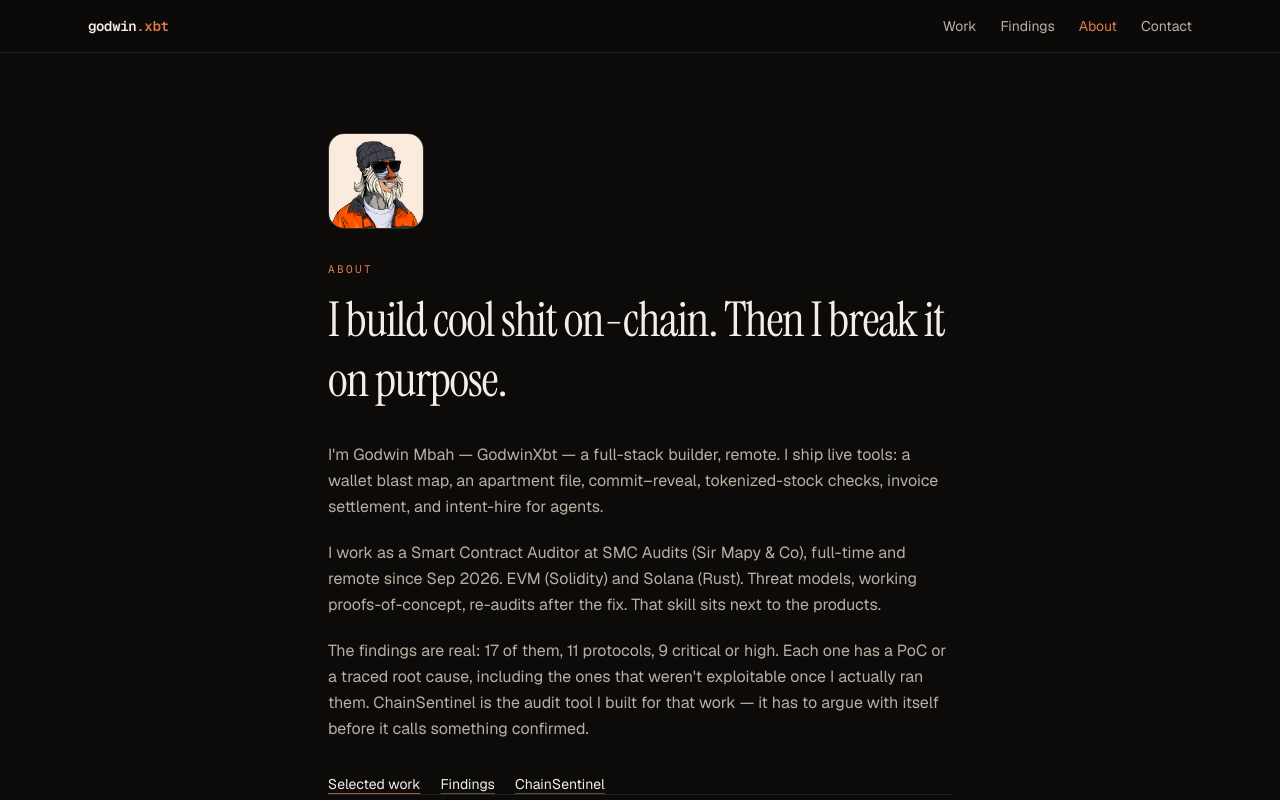
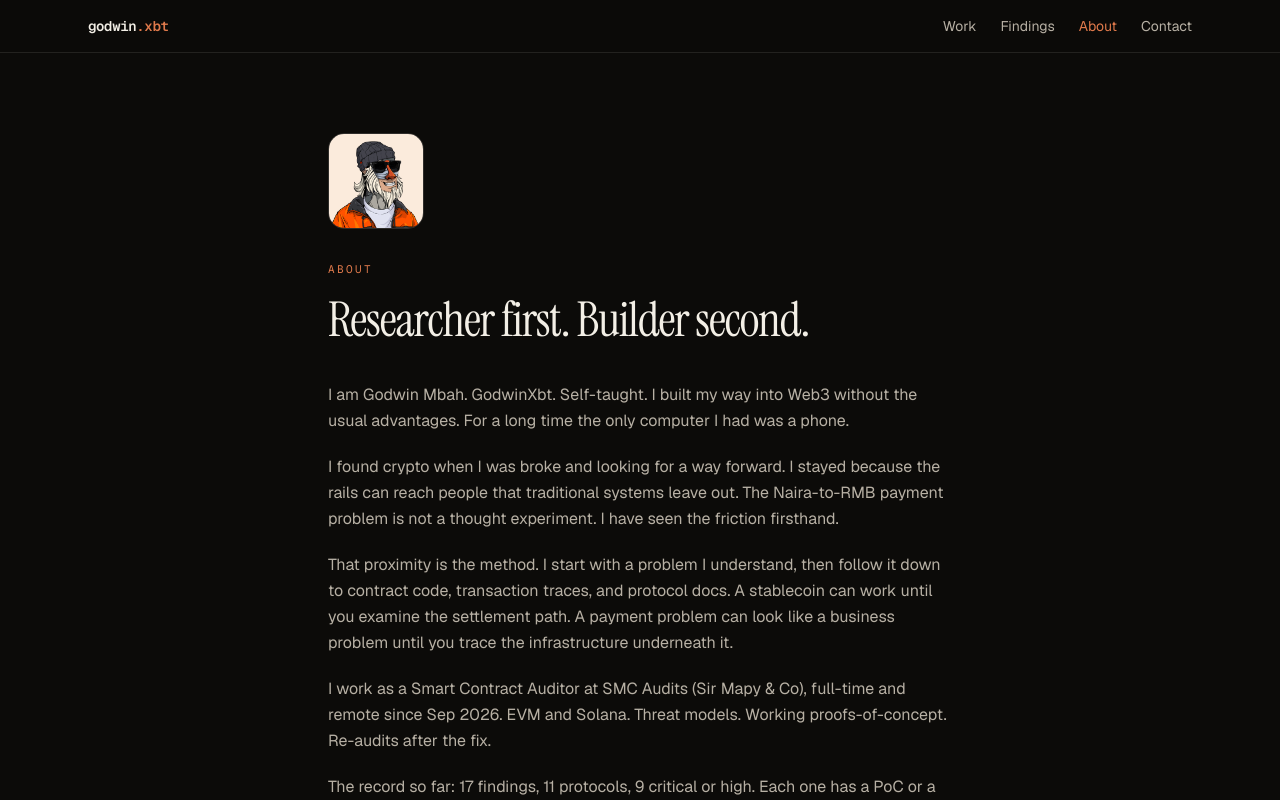
Before and after one commit to Godwin-web3/portfolio, a Next.js app: page /about in a window 1280 px wide. Shown: the top 800 px of the page. Built offline with nearby package versions, Linux system fonts and the light colour scheme.

Commit message:
Rewrite About without ChainSentinel

```diff
--- a/app/about/page.tsx
+++ b/app/about/page.tsx
@@ -7,7 +7,7 @@ import { stats } from "../lib/findings";
 export const metadata: Metadata = {
   title: "About",
   description:
-    "Godwin Mbah is a full-stack builder who ships live on-chain products and audits smart contracts at SMC Audits.",
+    "Godwin Mbah studies protocols, settlement paths, and the accounting that dashboards hide. Researcher first. Builder second.",
 };
 
 export default function AboutPage() {
@@ -22,26 +22,38 @@ export default function AboutPage() {
       />
       <p className="mt-8 font-mono text-[11px] uppercase tracking-[0.22em] text-copper">About</p>
       <h1 className="mt-3 font-serif text-4xl leading-tight tracking-tight text-paper sm:text-5xl">
-        I build cool shit on-chain. Then I break it on purpose.
+        Researcher first. Builder second.
       </h1>
 
       <div className="mt-8 space-y-5 leading-relaxed text-mute">
         <p>
-          I&apos;m Godwin Mbah — GodwinXbt — a full-stack builder, remote. I ship live tools:
-          a wallet blast map, an apartment file, commit–reveal, tokenized-stock checks, invoice
-          settlement, and intent-hire for agents.
+          I am Godwin Mbah. GodwinXbt. Self-taught. I built my way into Web3 without the usual
+          advantages. For a long time the only computer I had was a phone.
+        </p>
+        <p>
+          I found crypto when I was broke and looking for a way forward. I stayed because the
+          rails can reach people that traditional systems leave out. The Naira-to-RMB payment
+          problem is not a thought experiment. I have seen the friction firsthand.
+        </p>
+        <p>
+          That proximity is the method. I start with a problem I understand, then follow it down
+          to contract code, transaction traces, and protocol docs. A stablecoin can work until
+          you examine the settlement path. A payment problem can look like a business problem
+          until you trace the infrastructure underneath it.
         </p>
         <p>
           I work as a Smart Contract Auditor at SMC Audits (Sir Mapy &amp; Co), full-time and
-          remote since Sep 2026. EVM (Solidity) and Solana (Rust). Threat models, working
-          proofs-of-concept, re-audits after the fix. That skill sits next to the products.
+          remote since Sep 2026. EVM and Solana. Threat models. Working proofs-of-concept.
+          Re-audits after the fix.
         </p>
         <p>
-          The findings are real: {stats.totalFindings} of them, {stats.protocols} protocols,{" "}
-          {stats.criticalOrHigh} critical or high. Each one has a PoC or a traced root cause,
-          including the ones that weren&apos;t exploitable once I actually ran them. ChainSentinel
-          is the audit tool I built for that work — it has to argue with itself before it calls
-          something confirmed.
+          The record so far: {stats.totalFindings} findings, {stats.protocols} protocols,{" "}
+          {stats.criticalOrHigh} critical or high. Each one has a PoC or a traced root cause.
+          Including the ones that were not exploitable once I actually ran them.
+        </p>
+        <p>
+          I do not want to sound like an expert. I want the work to make that obvious. The goal
+          is not to look established. The goal is to become undeniable.
         </p>
       </div>
 
@@ -53,12 +65,12 @@ export default function AboutPage() {
           Findings
         </Link>
         <a
-          href="https://github.com/godwin-web3/chainsentinel"
+          href="https://github.com/Godwin-web3/ragnarok"
           target="_blank"
           rel="noopener noreferrer"
           className="text-paper underline decoration-paper/30 underline-offset-4"
         >
-          ChainSentinel
+          Ragnarok
         </a>
       </div>
 
```
